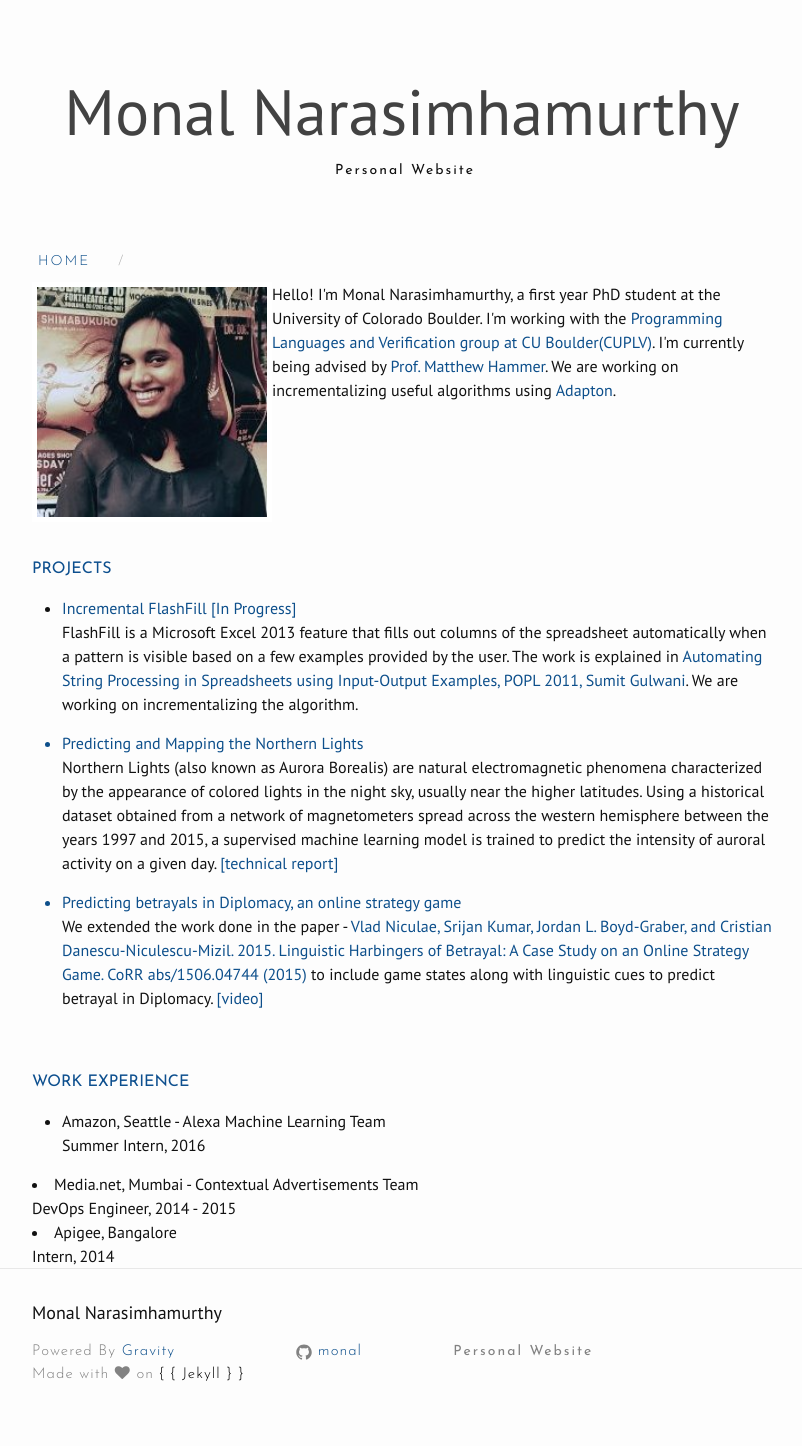
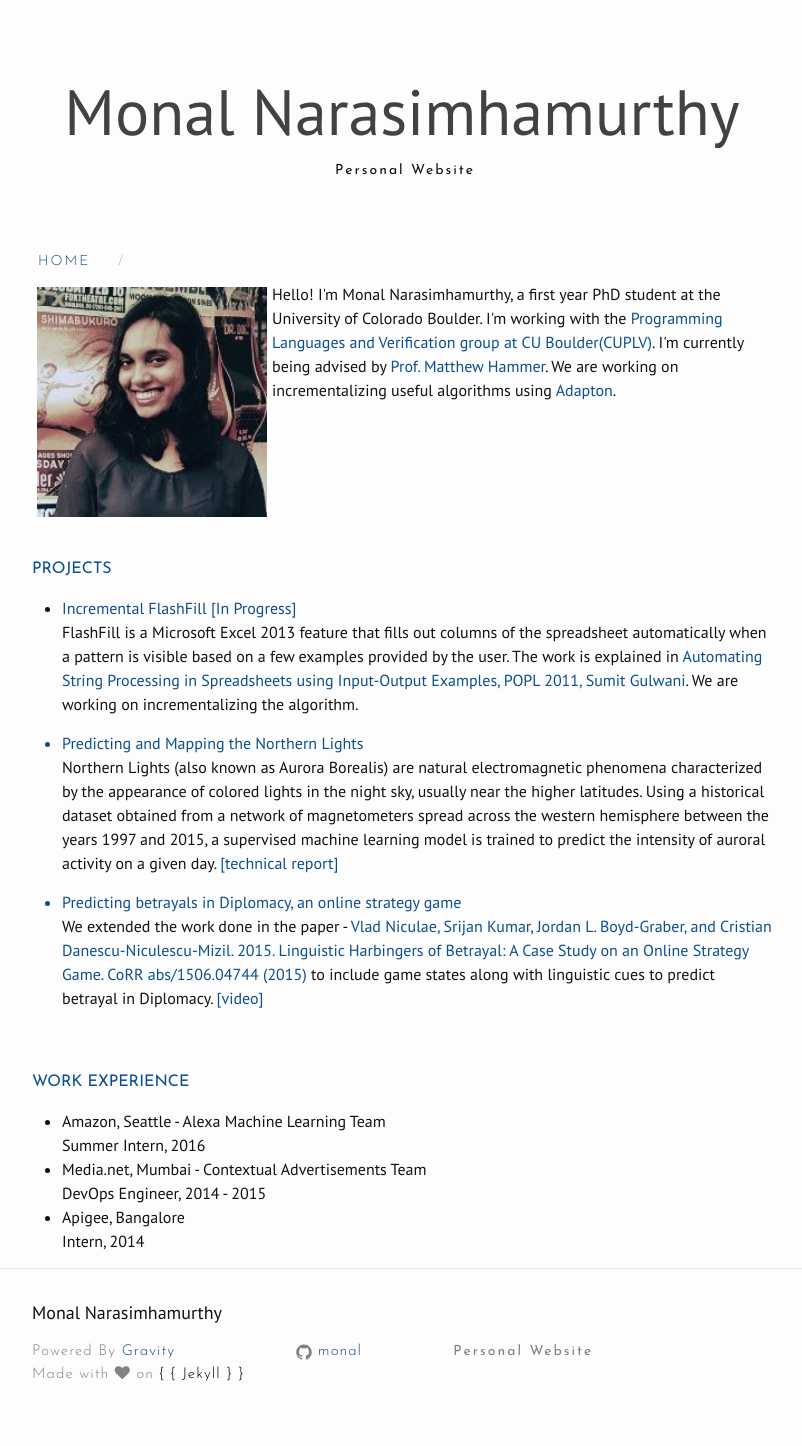
Before and after one commit to monal/monal.github.io, a Jekyll site: the page built from index.html, in a window 1280 px wide. Shown: the whole page, without its empty margins (238-1040 px from the left). Built offline with Jekyll 4.4.1, drawn with Linux system fonts in a browser that asks for light colours; nearby versions of some CDN libraries.

Commit message:
Add work

```diff
--- a/index.html
+++ b/index.html
@@ -31,8 +31,8 @@
 <div style="margin-top:60px">
 <h4 style="color:#0D4F8E; font-family:'Josefin Sans';">WORK EXPERIENCE</h4>
 <div>
-<ul><li>Amazon, Seattle - Alexa Machine Learning Team<br>Summer Intern, 2016</li></ul>
-<li>Media.net, Mumbai - Contextual Advertisements Team<br>DevOps Engineer, 2014 - 2015</li></ul>
+<ul><li>Amazon, Seattle - Alexa Machine Learning Team<br>Summer Intern, 2016</li>
+<li>Media.net, Mumbai - Contextual Advertisements Team<br>DevOps Engineer, 2014 - 2015</li>
 <li>Apigee, Bangalore <br>Intern, 2014</li></ul>
 </div>
 </div>
```
